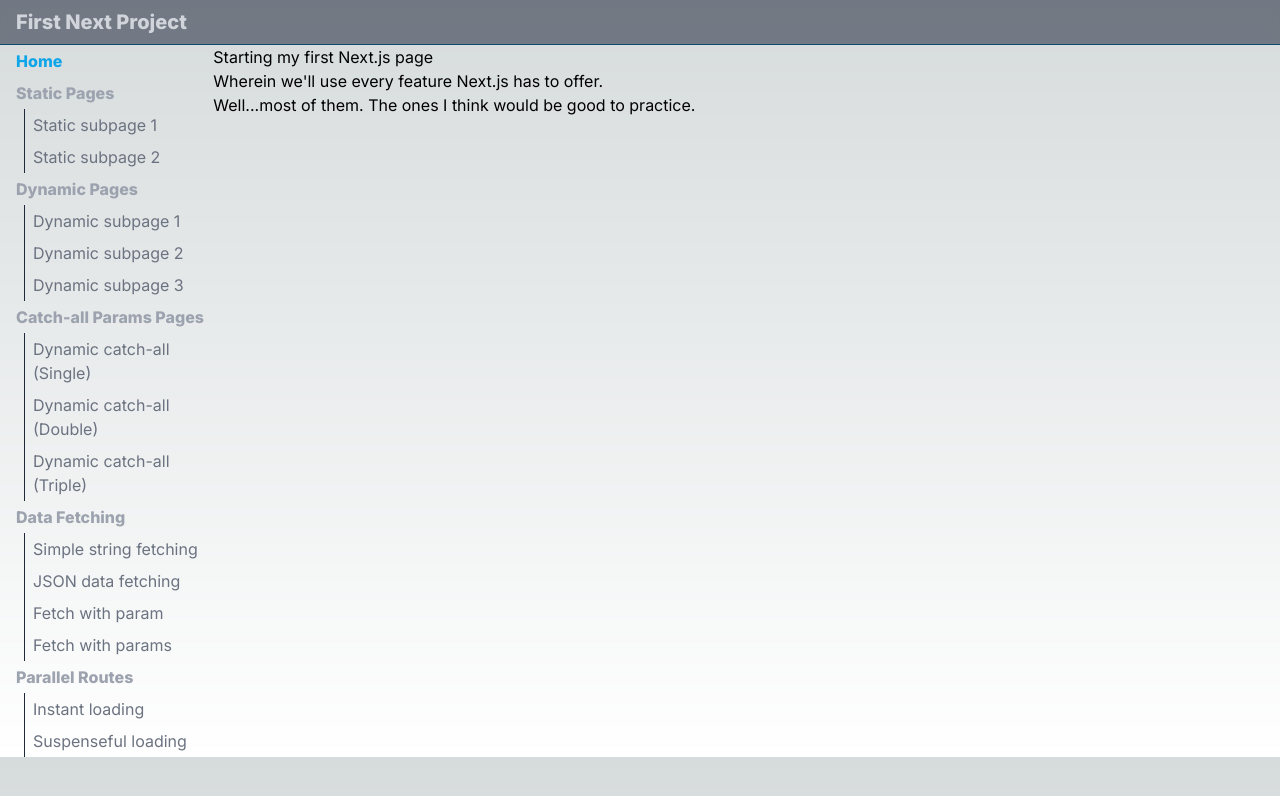
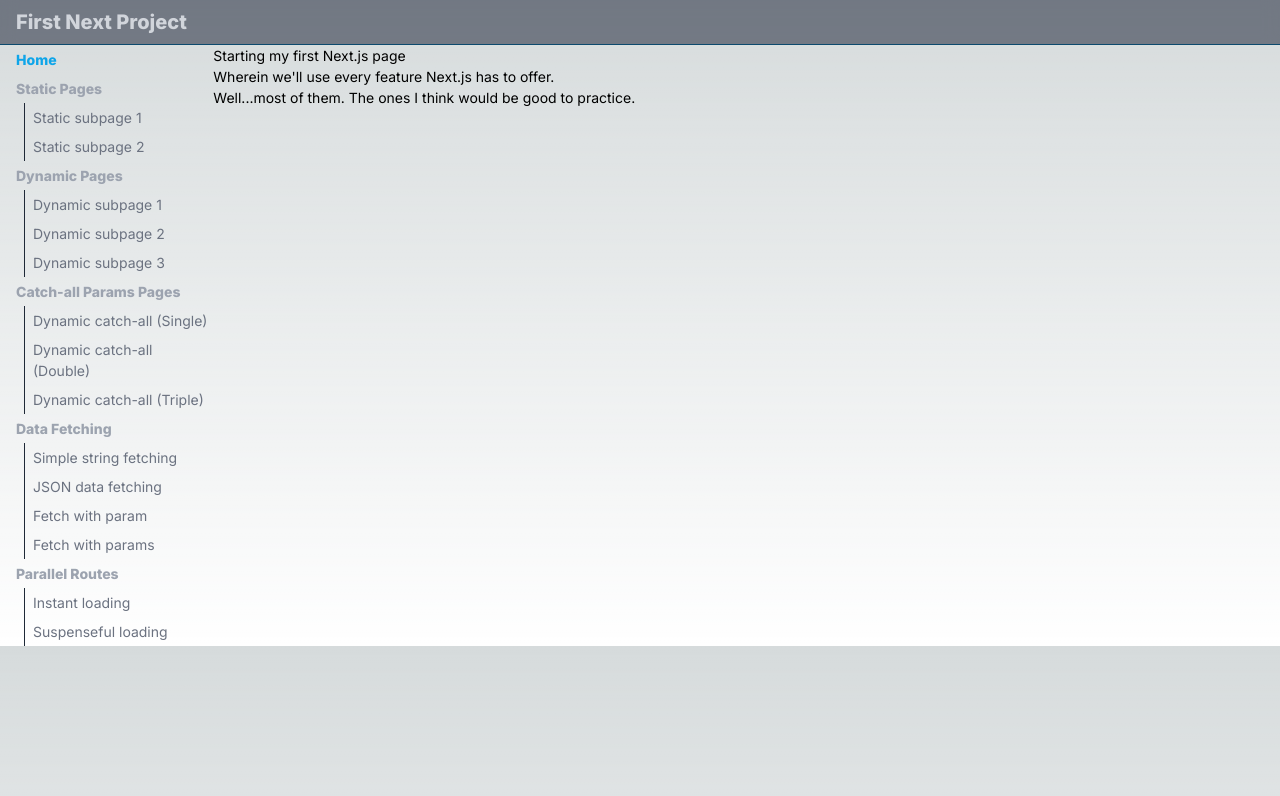
Before and after one commit to eslevy17/first-next-app, a Next.js app: page / in a window 1280 px wide. Shown: the top 796 px of the page. Built offline with nearby package versions, Linux system fonts and the light colour scheme.

Commit message:
Update globals.css to shrink font and soften color in dark mode

```diff
--- a/app/globals.css
+++ b/app/globals.css
@@ -10,13 +10,14 @@
 
 @media (prefers-color-scheme: dark) {
   :root {
-    --foreground-rgb: 255, 255, 255;
+    --foreground-rgb: 203, 213, 225;    /*-- AKA slate-300 */
     --background-start-rgb: 15, 23, 42; /*-- AKA slate-900 */
     --background-end-rgb:   15, 23, 42;
   }
 }
 
 body {
+  font-size: .875rem;
   color: rgb(var(--foreground-rgb));
   background: linear-gradient(
       to bottom,
```
